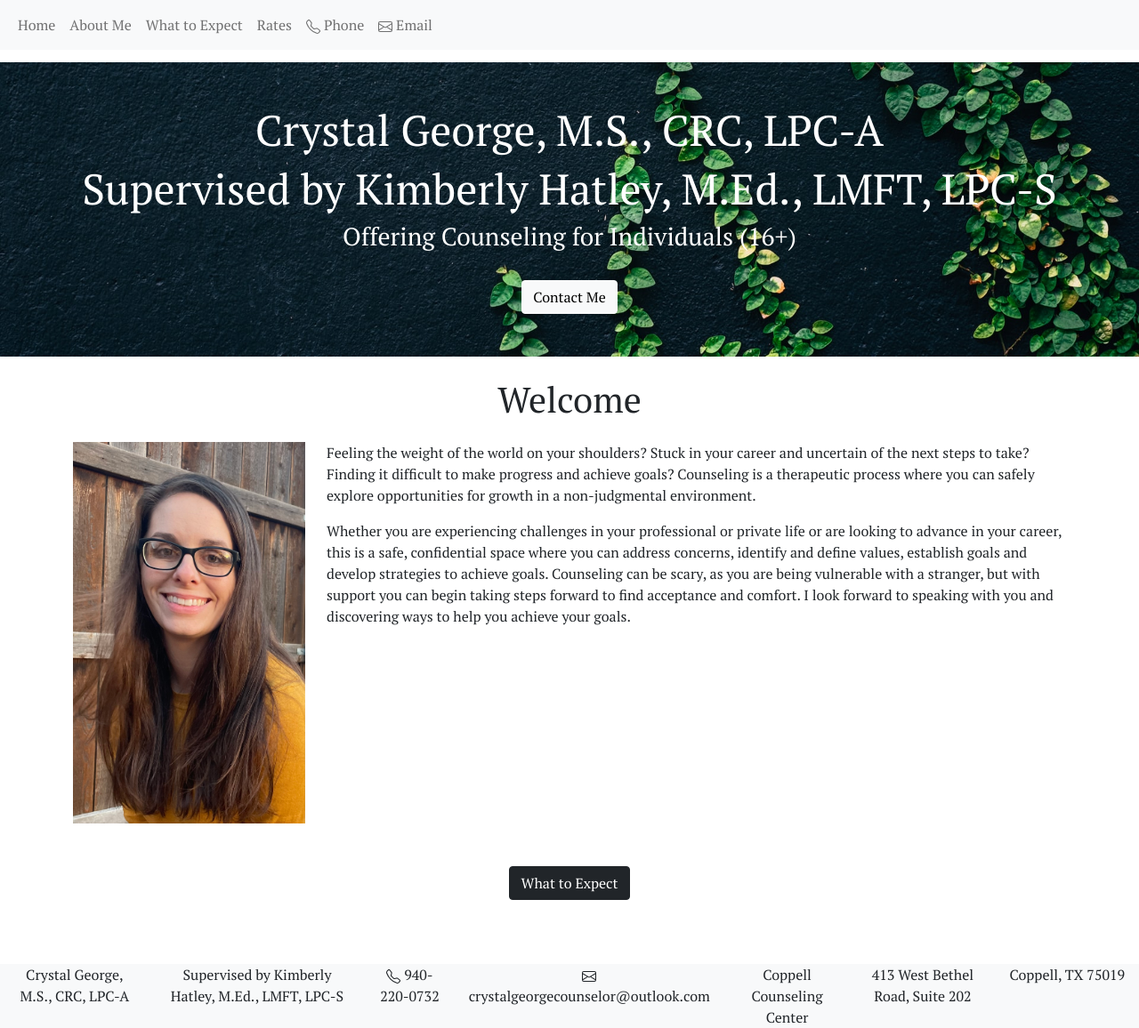
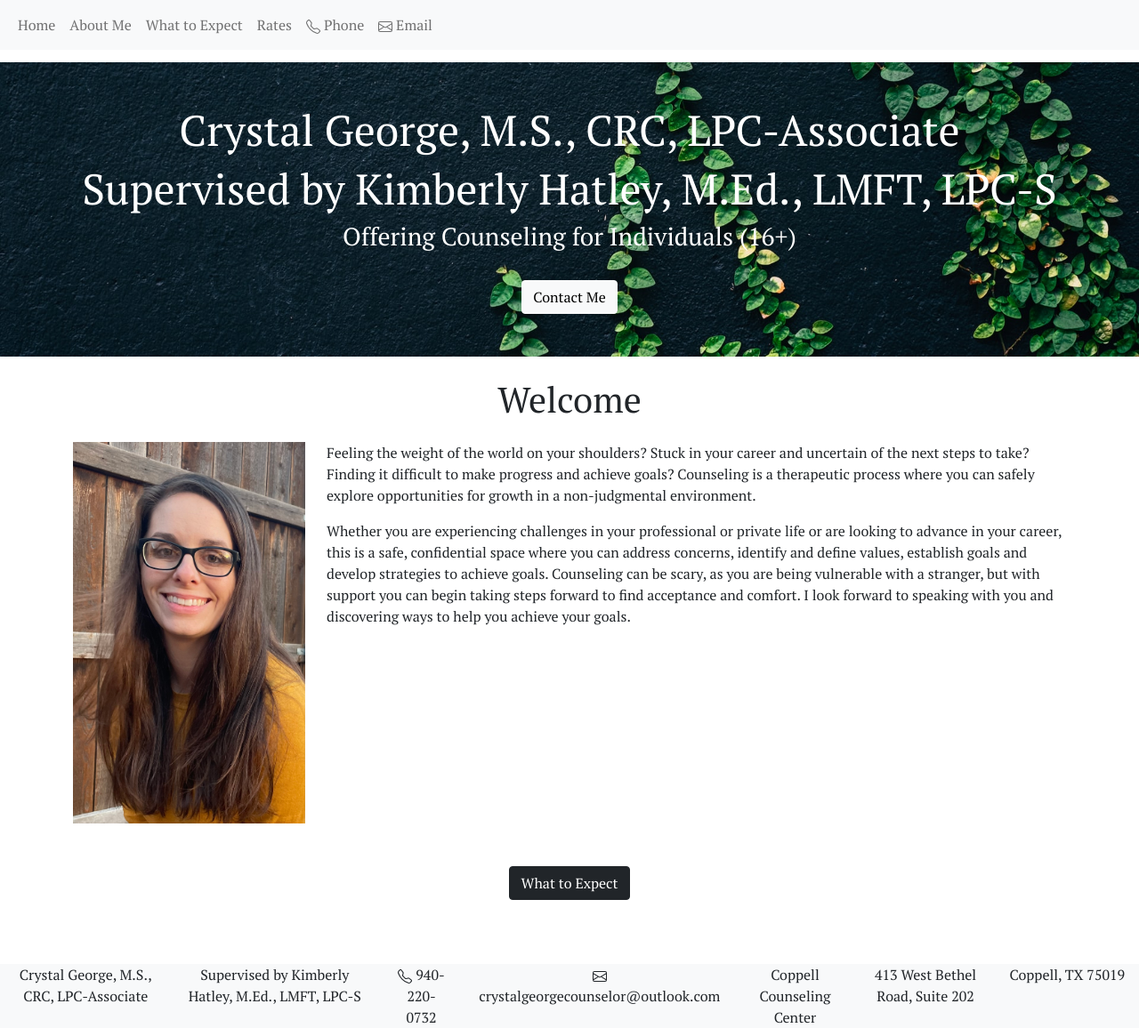
Before and after one commit to LandonRGeorge/20210918_crystal_website, an Eleventy site: page src/index.njk in a window 1280 px wide. Shown: the whole page at 89% size. Built offline with nearby package versions, Linux system fonts and the light colour scheme; Eleventy itself is replaced by a stand-in of ours; files that its build step writes are made by us from their sources.

Commit message:
Change to LPC-Associate

```diff
--- a/src/_includes/footer.njk
+++ b/src/_includes/footer.njk
@@ -3,7 +3,7 @@
         <ul
                 class="navbar-nav me-auto mb-2 mb-lg-0 text-center justify-content-around"
         >
-            <li class="nav-item mx-3">Crystal George, M.S., CRC, LPC-A</li>
+            <li class="nav-item mx-3">Crystal George, M.S., CRC, LPC-Associate</li>
             <li class="nav-item mx-3">
                 Supervised by Kimberly Hatley, M.Ed., LMFT, LPC-S
             </li>
--- a/src/_includes/hero.njk
+++ b/src/_includes/hero.njk
@@ -1,5 +1,5 @@
 <section class="text-center text-white bg-black py-5 hero img5">
-    <h2 class="display-5">Crystal George, M.S., CRC, LPC-A</h2>
+    <h2 class="display-5">Crystal George, M.S., CRC, LPC-Associate</h2>
     <h2 class="display-5">
         Supervised by Kimberly Hatley, M.Ed., LMFT, LPC-S
     </h2>
```
